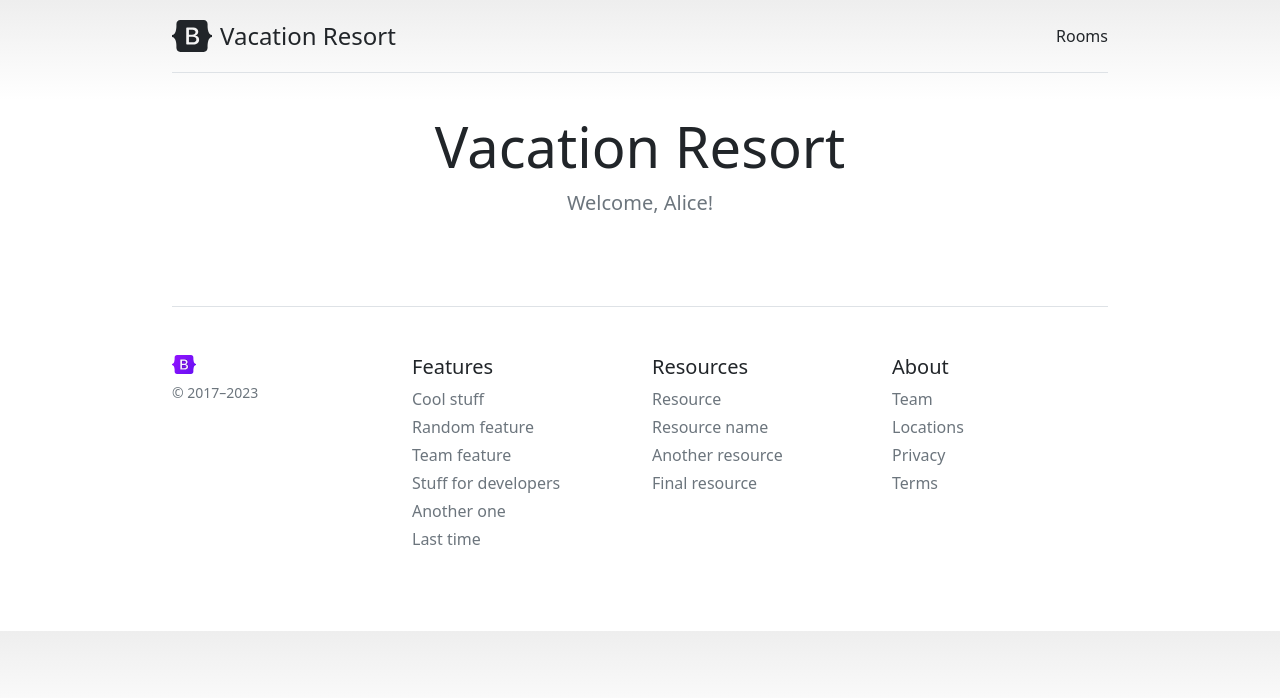
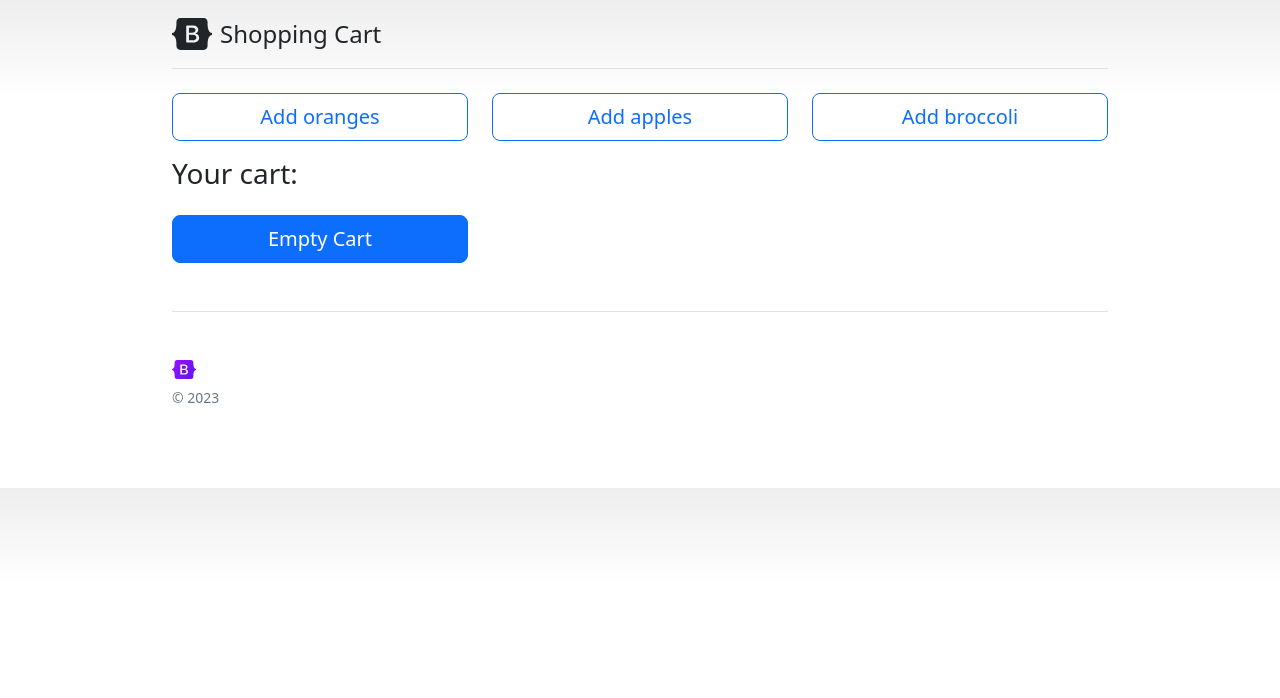
Before and after one commit to NIC-Brian-Org/DGL-113-Week-02-Assignment, a website: page docs/index.html in a window 1280 px wide. Drawn offline with nearby package versions, Linux system fonts and the light colour scheme.

Commit message:
updated for 2023

```diff
--- a/docs/index.html
+++ b/docs/index.html
@@ -4,30 +4,13 @@
     <!-- Required meta tags -->
     <meta charset="utf-8">
     <meta name="viewport" content="width=device-width, initial-scale=1">
-    <title>Vacation Resort</title>
+    <title>Shopping Cart</title>
 
     <!-- Bootstrap CSS -->
     <link href="https://cdn.jsdelivr.net/npm/bootstrap@5.2.3/dist/css/bootstrap.min.css" rel="stylesheet" integrity="sha384-rbsA2VBKQhggwzxH7pPCaAqO46MgnOM80zW1RWuH61DGLwZJEdK2Kadq2F9CUG65" crossorigin="anonymous">
 
-    <style>
-      .bd-placeholder-img {
-        font-size: 1.125rem;
-        text-anchor: middle;
-        -webkit-user-select: none;
-        -moz-user-select: none;
-        user-select: none;
-      }
-
-      @media (min-width: 768px) {
-        .bd-placeholder-img-lg {
-          font-size: 3.5rem;
-        }
-      }
-    </style>
-
-
     <!-- Custom styles for this template -->
-    <link href="resort.css" rel="stylesheet">
+    <link href="shopping.css" rel="stylesheet">
   </head>
   <body>
     <svg xmlns="http://www.w3.org/2000/svg" style="display: none;">
@@ -42,54 +25,47 @@
         <div class="d-flex flex-column flex-md-row align-items-center pb-3 mb-4 border-bottom">
           <a href="/" class="d-flex align-items-center text-dark text-decoration-none">
             <svg xmlns="http://www.w3.org/2000/svg" width="40" height="32" class="me-2" viewBox="0 0 118 94" role="img"><title>Bootstrap</title><path fill-rule="evenodd" clip-rule="evenodd" d="M24.509 0c-6.733 0-11.715 5.893-11.492 12.284.214 6.14-.064 14.092-2.066 20.577C8.943 39.365 5.547 43.485 0 44.014v5.972c5.547.529 8.943 4.649 10.951 11.153 2.002 6.485 2.28 14.437 2.066 20.577C12.794 88.106 17.776 94 24.51 94H93.5c6.733 0 11.714-5.893 11.491-12.284-.214-6.14.064-14.092 2.066-20.577 2.009-6.504 5.396-10.624 10.943-11.153v-5.972c-5.547-.529-8.934-4.649-10.943-11.153-2.002-6.484-2.28-14.437-2.066-20.577C105.214 5.894 100.233 0 93.5 0H24.508zM80 57.863C80 66.663 73.436 72 62.543 72H44a2 2 0 01-2-2V24a2 2 0 012-2h18.437c9.083 0 15.044 4.92 15.044 12.474 0 5.302-4.01 10.049-9.119 10.88v.277C75.317 46.394 80 51.21 80 57.863zM60.521 28.34H49.948v14.934h8.905c6.884 0 10.68-2.772 10.68-7.727 0-4.643-3.264-7.207-9.012-7.207zM49.948 49.2v16.458H60.91c7.167 0 10.964-2.876 10.964-8.281 0-5.406-3.903-8.178-11.425-8.178H49.948z" fill="currentColor"></path></svg>
-            <span class="fs-4">Vacation Resort</span>
+            <span class="fs-4">Shopping Cart</span>
           </a>
-
-          <nav class="d-inline-flex mt-2 mt-md-0 ms-md-auto">
-            <a class="py-2 text-dark text-decoration-none" href="rooms.html">Rooms</a>
-          </nav>
-        </div>
-
-        <div class="pricing-header p-3 pb-md-4 mx-auto text-center">
-          <h1 class="display-4 fw-normal">Vacation Resort</h1>
-          <p id="welcome" class="fs-5 text-muted">Welcome, Alice!</p>
         </div>
       </header>
+
+      <main>
+        <div class="row row-cols-1 row-cols-md-3 mb-3 text-center">
+          <div class="col">
+            <button id="orangesbutton"
+                    type="button"
+                    class="w-100 btn btn-lg btn-outline-primary">Add oranges</button>
+          </div>
+          <div class="col">
+            <button id="applesbutton"
+                    type="button"
+                    class="w-100 btn btn-lg btn-outline-primary">Add apples</button>
+          </div>
+          <div class="col">
+            <button id="broccolibutton"
+                    type="button"
+                    class="w-100 btn btn-lg btn-outline-primary">Add broccoli</button>
+          </div>
+        </div>
+        <div class="row row-cols-1 row-cols-md-3 mb-3">
+          <h3>Your cart:</h3>
+          <p id="cart"></p>
+        </div>
+        <div class="row row-cols-1 row-cols-md-3 mb-3 text-center">
+          <div class="col">
+            <button id="emptybutton"
+                    type="button"
+                    class="w-100 btn btn-lg btn-primary">Empty Cart</button>
+          </div>
+        </div>
+      </main>
 
       <footer class="pt-4 my-md-5 pt-md-5 border-top">
         <div class="row">
           <div class="col-12 col-md">
             <img class="mb-2" src="assets/brand/bootstrap-logo.svg" alt="" width="24" height="19">
-            <small class="d-block mb-3 text-muted">&copy; 2017–2023</small>
-          </div>
-          <div class="col-6 col-md">
-            <h5>Features</h5>
-            <ul class="list-unstyled text-small">
-              <li class="mb-1"><a class="link-secondary text-decoration-none" href="#">Cool stuff</a></li>
-              <li class="mb-1"><a class="link-secondary text-decoration-none" href="#">Random feature</a></li>
-              <li class="mb-1"><a class="link-secondary text-decoration-none" href="#">Team feature</a></li>
-              <li class="mb-1"><a class="link-secondary text-decoration-none" href="#">Stuff for developers</a></li>
-              <li class="mb-1"><a class="link-secondary text-decoration-none" href="#">Another one</a></li>
-              <li class="mb-1"><a class="link-secondary text-decoration-none" href="#">Last time</a></li>
-            </ul>
-          </div>
-          <div class="col-6 col-md">
-            <h5>Resources</h5>
-            <ul class="list-unstyled text-small">
-              <li class="mb-1"><a class="link-secondary text-decoration-none" href="#">Resource</a></li>
-              <li class="mb-1"><a class="link-secondary text-decoration-none" href="#">Resource name</a></li>
-              <li class="mb-1"><a class="link-secondary text-decoration-none" href="#">Another resource</a></li>
-              <li class="mb-1"><a class="link-secondary text-decoration-none" href="#">Final resource</a></li>
-            </ul>
-          </div>
-          <div class="col-6 col-md">
-            <h5>About</h5>
-            <ul class="list-unstyled text-small">
-              <li class="mb-1"><a class="link-secondary text-decoration-none" href="#">Team</a></li>
-              <li class="mb-1"><a class="link-secondary text-decoration-none" href="#">Locations</a></li>
-              <li class="mb-1"><a class="link-secondary text-decoration-none" href="#">Privacy</a></li>
-              <li class="mb-1"><a class="link-secondary text-decoration-none" href="#">Terms</a></li>
-            </ul>
+            <small class="d-block mb-3 text-muted">&copy; 2023</small>
           </div>
         </div>
       </footer>
--- a/docs/resort.css
+++ /dev/null
@@ -1,11 +0,0 @@
-body {
-    background-image: linear-gradient(180deg, #eee, #fff 100px, #fff);
-  }
-
-  .container {
-    max-width: 960px;
-  }
-
-  .pricing-header {
-    max-width: 700px;
-  }
--- /dev/null
+++ b/docs/shopping.css
@@ -0,0 +1,25 @@
+.bd-placeholder-img {
+  font-size: 1.125rem;
+  text-anchor: middle;
+  -webkit-user-select: none;
+  -moz-user-select: none;
+  user-select: none;
+}
+
+@media (min-width: 768px) {
+  .bd-placeholder-img-lg {
+    font-size: 3.5rem;
+  }
+}
+
+body {
+    background-image: linear-gradient(180deg, #eee, #fff 100px, #fff);
+  }
+
+  .container {
+    max-width: 960px;
+  }
+
+  .pricing-header {
+    max-width: 700px;
+  }
```
Also changed, not shown: docs/rooms.html (deleted, +0 -122 lines), package.json (+6 -8 lines), tests/apples.spec.js (added, +19 -0 lines), tests/broccoli.spec.js (added, +19 -0 lines), tests/combo.spec.js (added, +21 -0 lines), tests/display-gst.spec.js (deleted, +0 -20 lines), tests/display-name.spec.js (deleted, +0 -20 lines), tests/display-pst.spec.js (deleted, +0 -20 lines), tests/display-rate.spec.js (deleted, +0 -20 lines), tests/display-total.spec.js (deleted, +0 -20 lines), tests/empty.spec.js (added, +23 -0 lines), tests/oranges.spec.js (added, +19 -0 lines), tests/prompt-for-name.spec.js (deleted, +0 -17 lines), tests/prompt-for-rate.spec.js (deleted, +0 -17 lines), 1 more files, 1 other file.
